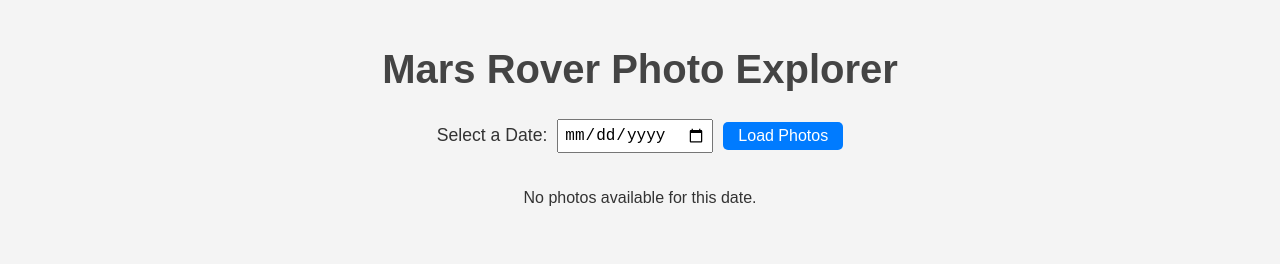
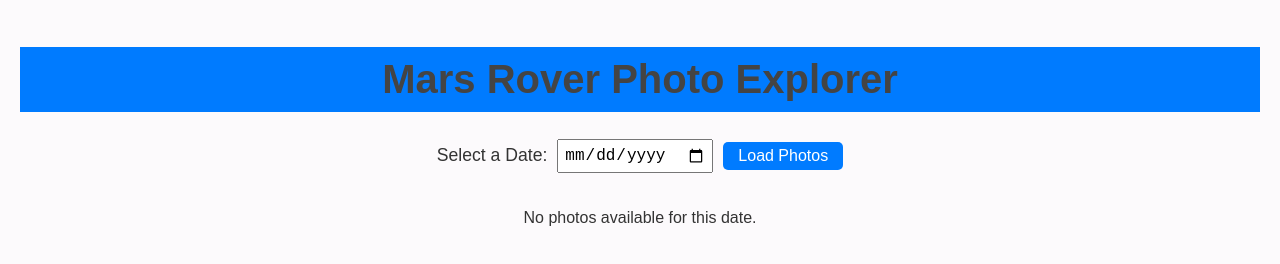
Before and after one commit to dilpreetsingh5/COMP_2230_MODULE_05, a plain HTML site: page index.html in a window 1280 px wide. Drawn offline with Linux system fonts and the light colour scheme; no server answers.

Commit message:
update styles for improved header appearance and background color

```diff
--- a/styles.css
+++ b/styles.css
@@ -2,7 +2,7 @@ body {
     font-family: Arial, sans-serif;
     margin: 0;
     padding: 20px;
-    background-color: #f4f4f4;
+    background-color: hwb(300 98% 1%);
     color: #333;
 }
 
@@ -12,6 +12,10 @@ header {
 }
 
 header h1 {
+    background-color: #007bff; /* Set the desired background color */
+    color: white; /* Change text color for contrast */
+    padding: 10px; /* Add some padding for better appearance */
+
     font-size: 2.5rem;
     color: #444;
 }
```
